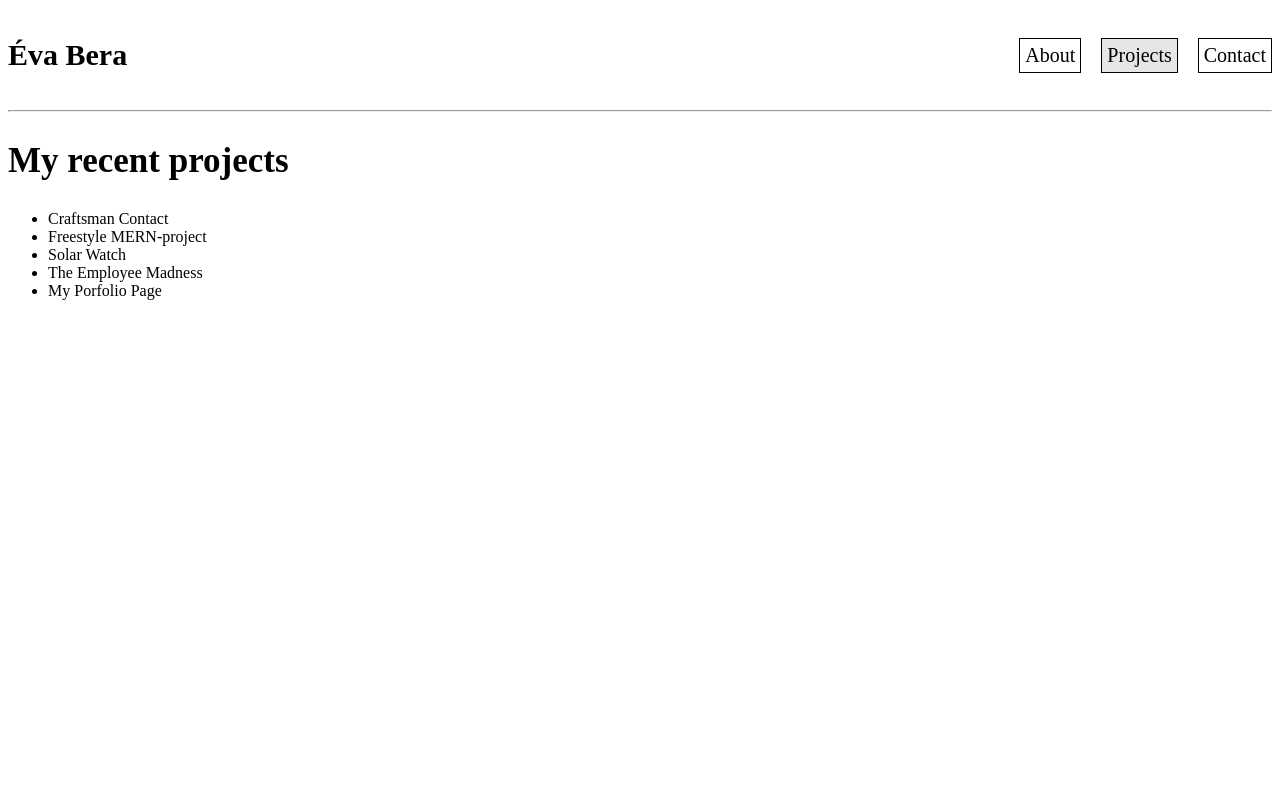
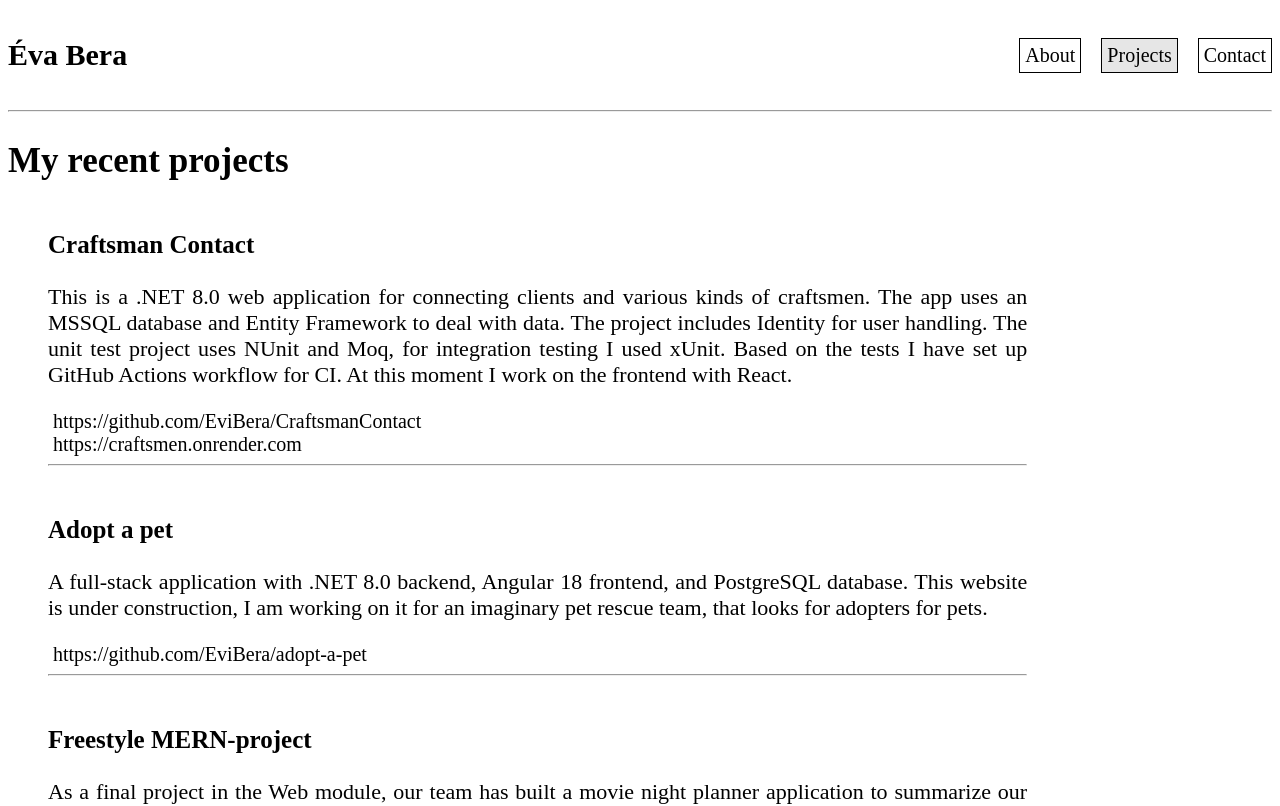
Before and after one commit to EviBera/MyPortfolio, an Angular app in the folder MyPorfolioPage/: page /projects in a window 1280 px wide. Shown: the top 806 px of the page. Built offline with nearby package versions, Linux system fonts and the light colour scheme.

Commit message:
Display projects

```diff
--- a/MyPorfolioPage/src/app/about/about.component.html
+++ b/MyPorfolioPage/src/app/about/about.component.html
@@ -31,7 +31,7 @@
         </p>
         <P>
             During my studies, I got to know some programming languages (JavaScript,
-            TypeScript, C#, PHP) and both frontend (React, Angular) and backend (ASP.NET Core,
+            TypeScript, C#, PHP) and both frontend (React, Angular, Bootstrap) and backend (ASP.NET Core,
             Express.js, Laravel) frameworks. I have earned experience with HTML, CSS, Git,
             Docker, CI/CD, and deployment.
         </P>
--- a/MyPorfolioPage/src/app/projects/projects.component.css
+++ b/MyPorfolioPage/src/app/projects/projects.component.css
@@ -0,0 +1,16 @@
+.description {
+    max-width: 80%;
+}
+
+hr {
+    color: #595959;
+}
+
+li {
+    margin-top: 50px;
+}
+
+.link{
+    border: none;
+    font-size: 20px;
+}
--- a/MyPorfolioPage/src/app/projects/projects.component.html
+++ b/MyPorfolioPage/src/app/projects/projects.component.html
@@ -1,6 +1,15 @@
 <h2>My recent projects</h2>
 <ul>
     <li *ngFor="let project of projects">
-        {{project.name}}
+        <h3>{{project.name}}</h3>
+        <div class="description">
+            <p>
+                {{project.description}}
+            </p>
+            <div *ngFor="let link of project.links">
+                <a href={{link}} target="_blank" class="link">{{link}}</a>
+            </div>
+            <hr>
+        </div>
     </li>
 </ul>
--- a/MyPorfolioPage/src/app/projects/projects.component.ts
+++ b/MyPorfolioPage/src/app/projects/projects.component.ts
@@ -18,6 +18,15 @@ workflow for CI. At this moment I work on the frontend with React.`,
       links: [
         "https://github.com/EviBera/CraftsmanContact",
         "https://craftsmen.onrender.com"
+      ]
+    },
+    {
+      name: "Adopt a pet",
+      description: `A full-stack application with .NET 8.0 backend, Angular 18 frontend, and
+      PostgreSQL database. This website is under construction, I am working
+      on it for an imaginary pet rescue team, that looks for adopters for pets.`,
+      links: [
+        "https://github.com/EviBera/adopt-a-pet"
       ]
     },
     {
--- a/MyPorfolioPage/src/styles.css
+++ b/MyPorfolioPage/src/styles.css
@@ -10,6 +10,10 @@ h1 {
 
 h2 {
     font-size: 35px;
+}
+
+h3 {
+    font-size: 25px;
 }
 
 .flex-container {
@@ -26,3 +30,7 @@ a {
 a.active {
     background-color: #e6e6e6;
 }
+
+ul {
+    list-style-type: none;
+}
```
